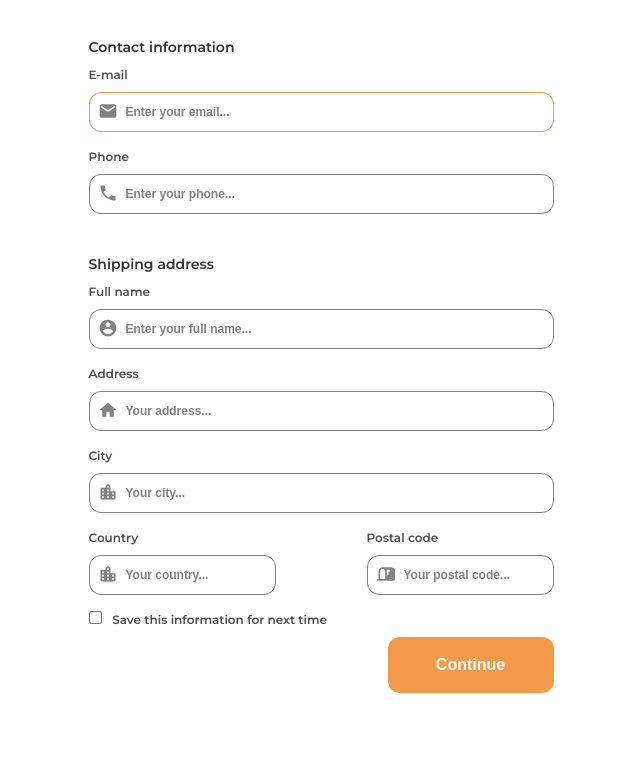
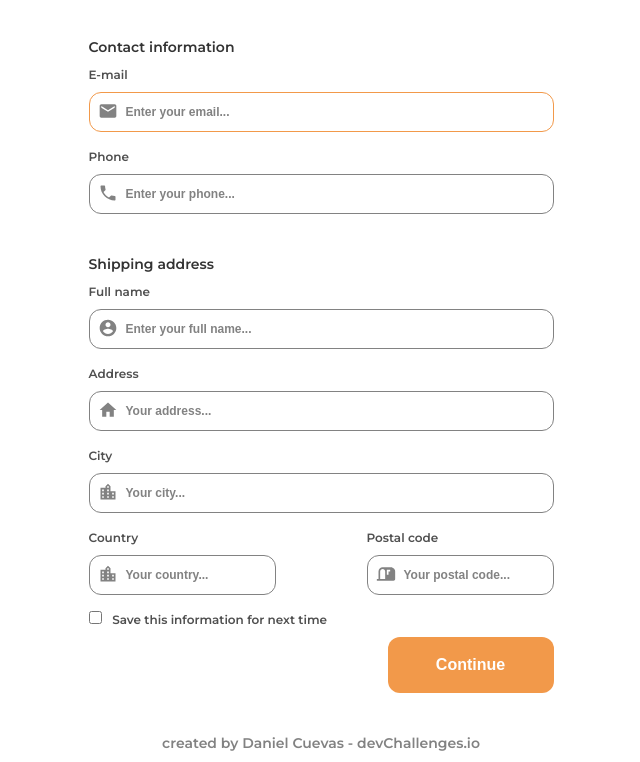
Before and after one commit to dcuevasdev/checkout-page, a plain HTML site: page index.html in a window 1280 px wide. Shown: the part 551-1313 px from the top of the page, without its empty margins (319-959 px from the left). Before the commit the page ends 1284 px from the top, so only its background shows below. Drawn offline with Linux system fonts and the light colour scheme.

Commit message:
Estructura HTML y estilos CSS para el footer

```diff
--- a/CSS/styles.css
+++ b/CSS/styles.css
@@ -225,3 +225,24 @@ html {
   background-color: white;
   transition: all 300ms;
 }
+
+/*======
+  Footer
+========*/
+.footer {
+  margin-bottom: 0.8rem;
+  font-size: 1.4rem;
+  font-weight: 600;
+  text-align: center;
+  color: var(--gray-three);
+}
+.footer a {
+  text-decoration: none;
+  color: var(--gray-three);
+  cursor: pointer;
+  transition: all 300ms;
+}
+.footer a:hover {
+  font-size: 1.6rem;
+  color: var(--orange-bg);
+}
--- a/index.html
+++ b/index.html
@@ -200,6 +200,15 @@
           </form>
         </section>
       </section>
+      <footer class="footer">
+        <p>
+          created by
+          <a href="https://twitter.com/dcuevasr24" target="_blank"
+            >Daniel Cuevas</a
+          >
+          - devChallenges.io
+        </p>
+      </footer>
     </main>
   </body>
 </html>
```
